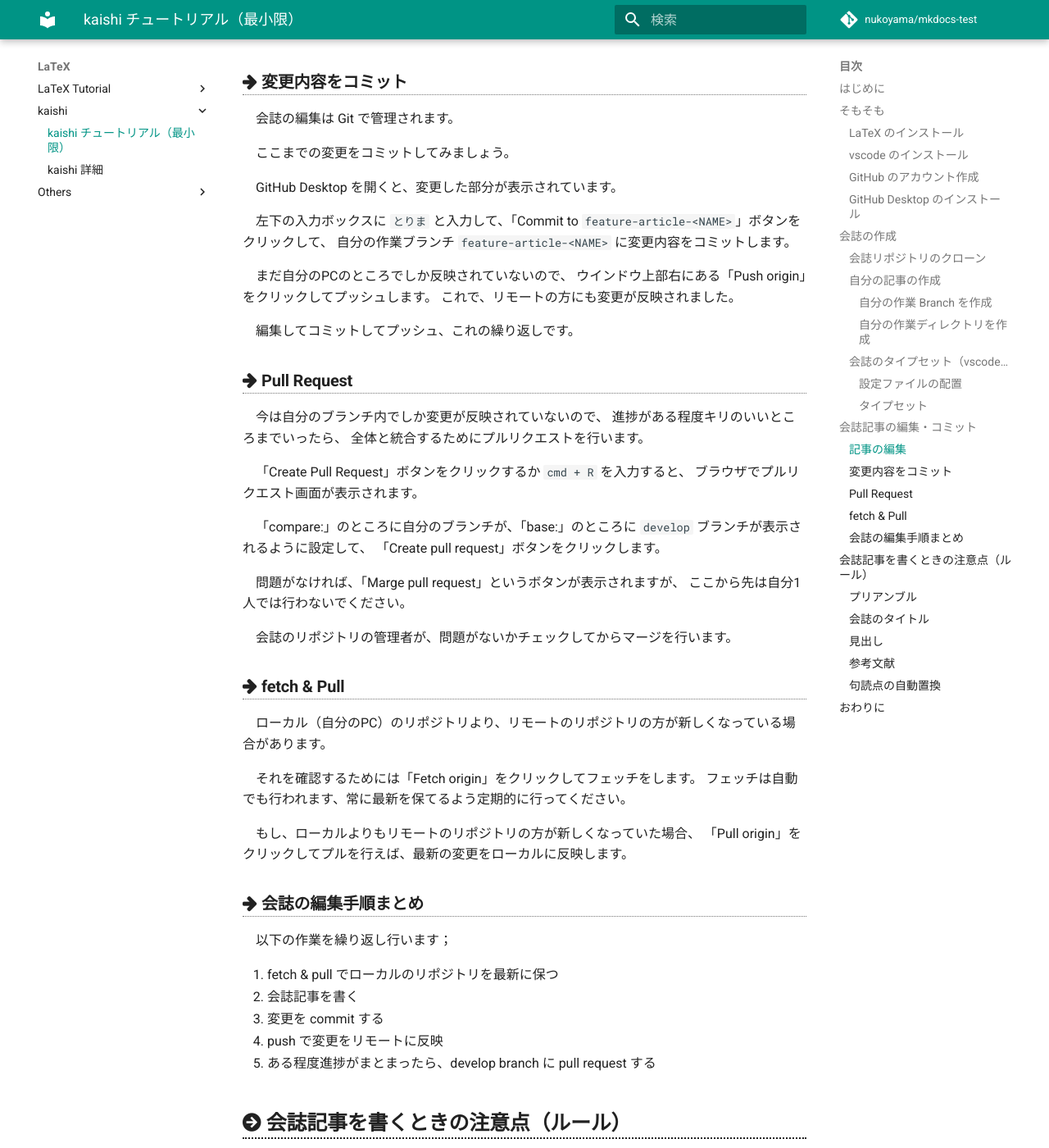
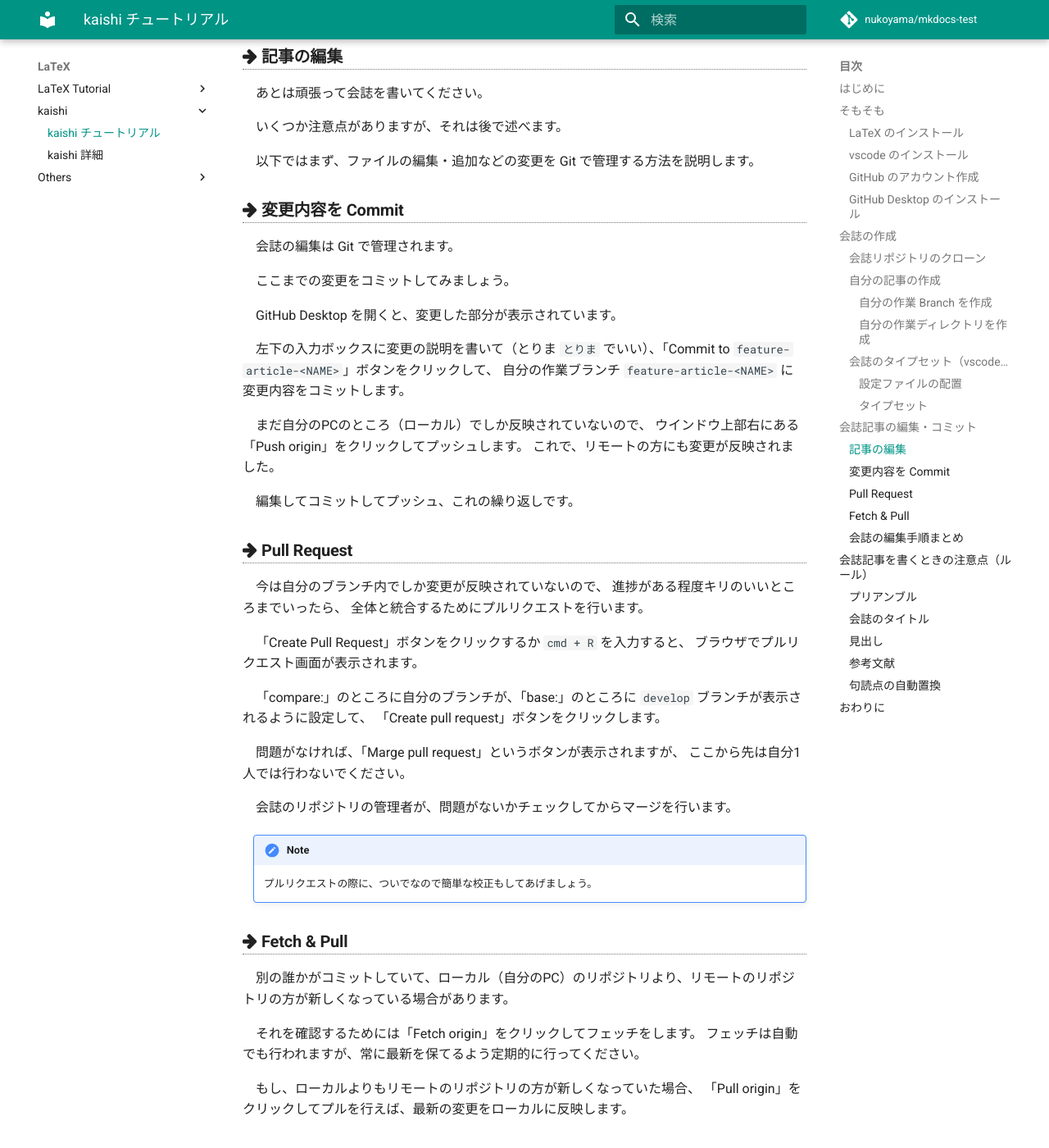
Before and after one commit to znuko/nukodocs, an MkDocs documentation site: the page built from docs/tex/kaishi01.md, in a window 1280 px wide and 1400 px high, scrolled down 4998 px. Shown: the whole window at 82% size. Built offline with MkDocs 1.6.1 and Material for MkDocs 9.7.7, drawn with Linux system fonts in a browser that asks for light colours; comment, search, counter and statistics services are not loaded; some of the changed text lies outside the part shown.

Commit message:
Update kaishi01.md
少し修正

```diff
--- a/docs/tex/kaishi01.md
+++ b/docs/tex/kaishi01.md
@@ -1,5 +1,5 @@
 ---
-title: kaishi チュートリアル（最小限）
+title: kaishi チュートリアル
 ---
 
 # はじめに
@@ -15,12 +15,13 @@
 
 # そもそも
 
-まず前提として、次の3つを自分のPCにインストールしておいてください；
+まず前提として、次の3つを自分のPCにインストールしてください；
 
 - LaTeX (TeX Live)
 - vscode（エディタ）
-- Git
+- GitHub Desktop（Git の CUI アプリ）
 
+以下で簡単に説明します。
 
 ## LaTeX のインストール
 
@@ -32,9 +33,9 @@
 
 ## vscode のインストール
 
-vscode はエディタです。
+Visual Studio Code（略して vscode）は、Microsoft製のエディタです。
 
-エディタは何でもいいのですが、各々の環境に合わせて設定するのは面倒なので、
+エディタは何でもいいのですが、各々の環境に合わせて設定（を説明）するのは面倒なので、
 とくにこだわりのない人は全員 vscode を使ってください。
 
 [この記事](https://nukoyama.github.io/mkdocs-test/tex/tutorial01/#vscode)
@@ -126,8 +127,10 @@
 
 !!! note
     GitHub Desktop アプリでリポジトリを表示し
+
     - `cmd + shift + A` (mac)
-    - `ctrl + shift + A` {windows}
+    - `ctrl + shift + A` (windows)
+
     のキーバインドを入力すれば、勝手にリポジトリを vscode で開いてくれます。
 
 kaishi の `/tex/` ディレクトリ以下に、自分の名前でディレクトリを作成します；
@@ -232,8 +235,10 @@
 
 いくつか注意点がありますが、それは後で述べます。
 
+以下ではまず、ファイルの編集・追加などの変更を Git で管理する方法を説明します。
 
-## 変更内容をコミット
+
+## 変更内容を Commit
 
 会誌の編集は Git で管理されます。
 
@@ -241,10 +246,10 @@
 
 GitHub Desktop を開くと、変更した部分が表示されています。
 
-左下の入力ボックスに `とりま` と入力して、「Commit to `feature-article-<NAME>`」ボタンをクリックして、
+左下の入力ボックスに変更の説明を書いて（とりま `とりま` でいい）、「Commit to `feature-article-<NAME>`」ボタンをクリックして、
 自分の作業ブランチ `feature-article-<NAME>` に変更内容をコミットします。
 
-まだ自分のPCのところでしか反映されていないので、
+まだ自分のPCのところ（ローカル）でしか反映されていないので、
 ウインドウ上部右にある「Push origin」をクリックしてプッシュします。
 これで、リモートの方にも変更が反映されました。
 
@@ -268,16 +273,20 @@
 
 会誌のリポジトリの管理者が、問題がないかチェックしてからマージを行います。
 
+!!! note
+    プルリクエストの際に、ついでなので簡単な校正もしてあげましょう。
 
-## fetch & Pull
 
-ローカル（自分のPC）のリポジトリより、リモートのリポジトリの方が新しくなっている場合があります。
+## Fetch & Pull
+
+別の誰かがコミットしていて、ローカル（自分のPC）のリポジトリより、リモートのリポジトリの方が新しくなっている場合があります。
 
 それを確認するためには「Fetch origin」をクリックしてフェッチをします。
-フェッチは自動でも行われます、常に最新を保てるよう定期的に行ってください。
+フェッチは自動でも行われますが、常に最新を保てるよう定期的に行ってください。
 
 もし、ローカルよりもリモートのリポジトリの方が新しくなっていた場合、
 「Pull origin」をクリックしてプルを行えば、最新の変更をローカルに反映します。
+
 
 ## 会誌の編集手順まとめ
 
@@ -287,7 +296,7 @@
 2. 会誌記事を書く
 3. 変更を commit する
 4. push で変更をリモートに反映
-5. ある程度進捗がまとまったら、develop branch に pull request する
+5. ある程度進捗がまとまったら、`develop` branch に pull request する
 
 
 # 会誌記事を書くときの注意点（ルール）
@@ -297,7 +306,7 @@
 
 ## プリアンブル
 
-プリアンブルに書いた内容は、全員の記事をマージする際には無視されてしまいます。
+プリアンブルに書いた内容は、全員の記事をマージする（`merge.tex` で読み込む）際には無視されてしまいます。
 
 パッケージ（sty ファイル）の読み込みや、マクロの定義は、最初に作成した自分の sty ファイルの中に書いてください。
 
@@ -315,6 +324,9 @@
 見出しは `\section` 以下であれば好きに使ってもらってよいです。
 
 ただし、`\chapter` は使わないでください。
+
+!!! info
+    会誌の記事タイトル `\kaishititle` が、`\chapter` に相当します。
 
 
 ## 参考文献
@@ -334,7 +346,7 @@
 
 句読点は、和文のもの（`、。`）ではなく、欧文の全角のもの（`，．`）で統一したいと思います。
 
-そのため、（vscode で）タイプセットする際に、自動で句読点を置換するように設定していますので、注意してください。
+そのため、（vscode で）タイプセットする際に、自動で句読点を置換するように設定していますので注意してください。
 
 !!! note
     一部（タイトルとか）で和文の句読点が使いたいときは、それぞれ句点 `\vku`、読点 `\vtou` のコマンドを書いてください。
```
Also changed, not shown: other parts of docs/tex/kaishi01.md (+3 -3 lines).
